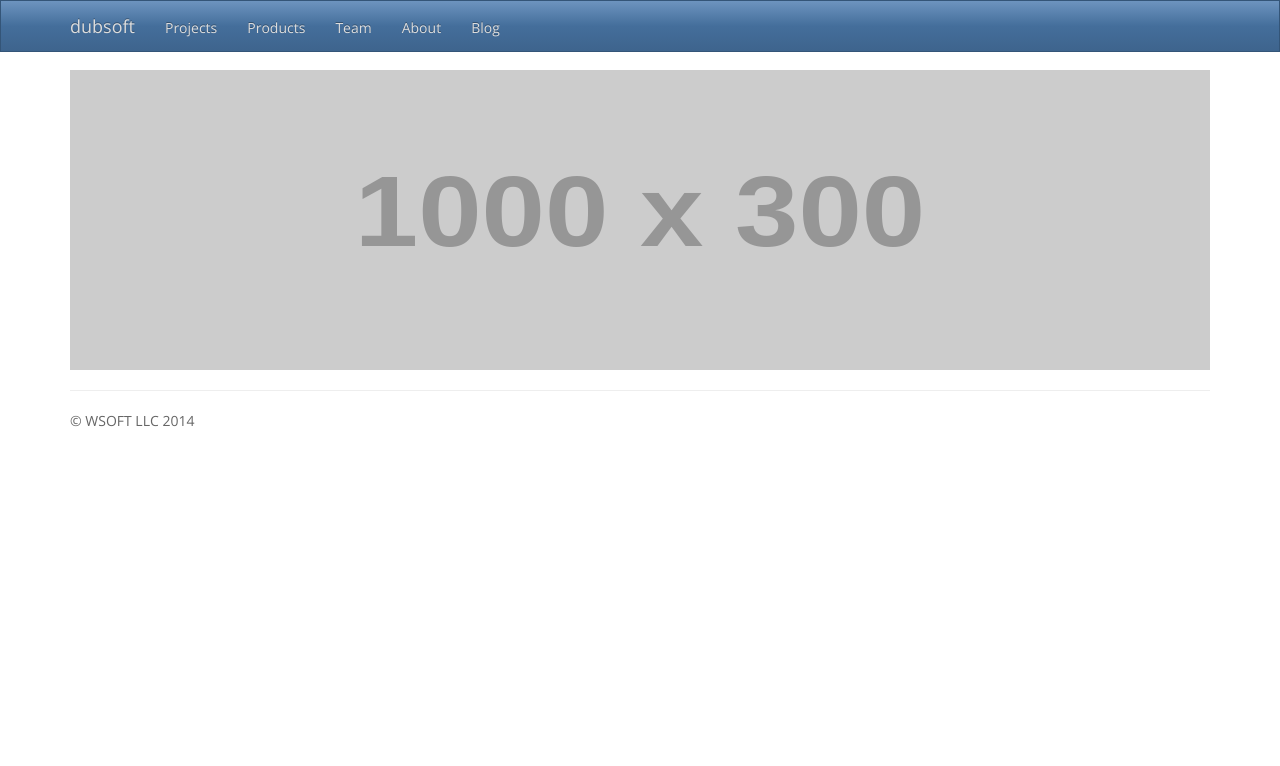
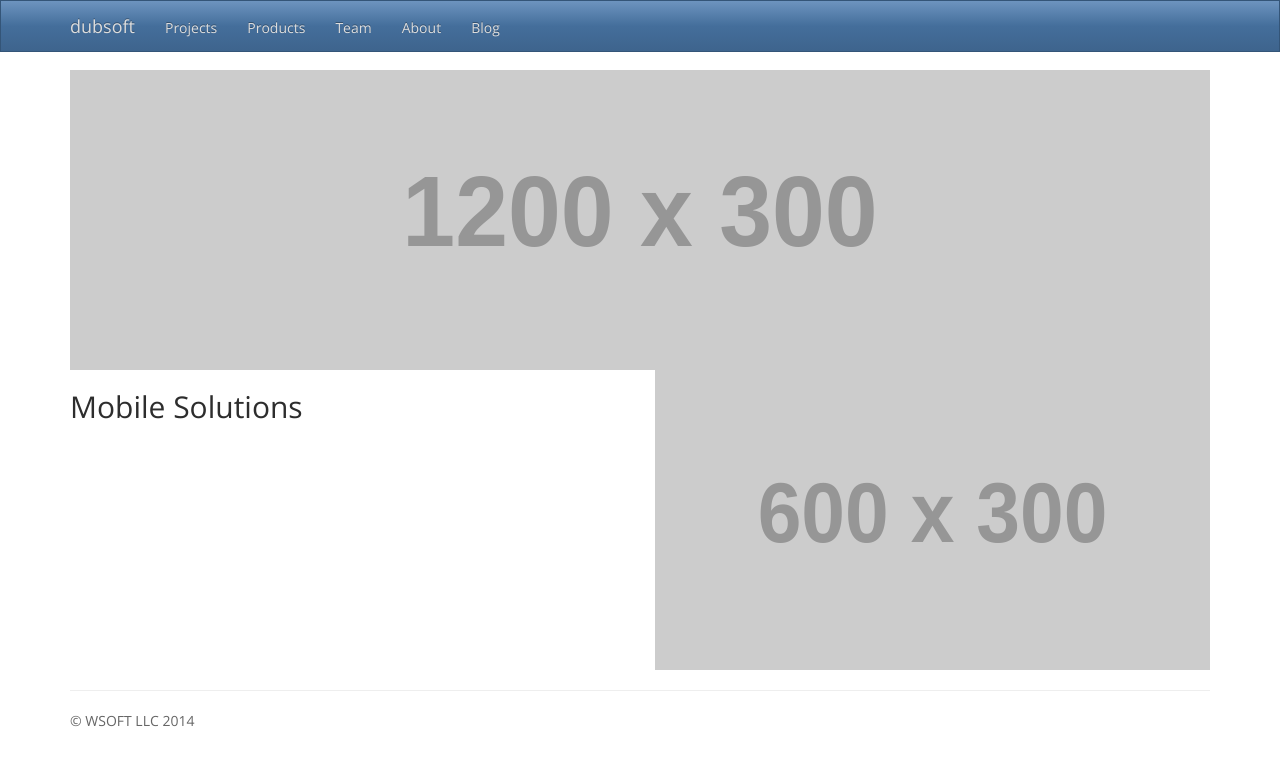
Before and after one commit to dubsoft/dubsoft-www, a Jekyll site: the page built from index.html, in a window 1280 px wide. Shown: the top 766 px of the page. Built offline with Jekyll 4.4.1, drawn with Linux system fonts in a browser that asks for light colours; nearby versions of some CDN libraries; Markdown is read by kramdown in place of the engine named in the settings.

Commit message:
Add mobile solutions holder

```diff
--- a/index.html
+++ b/index.html
@@ -7,6 +7,20 @@ title: dubsoft
   <div class="col-md-12">
     <img height="300px"
          width="100%"
-    src="http://placehold.it/1000x300.jpg"/>
+         src="http://placehold.it/1200x300.jpg"
+    />
   </div>
 </div>
+
+
+<div class="row">
+  <div class="col-md-6">
+    <h2>Mobile Solutions</h2>
+  </div>
+  <div class="col-md-6">
+    <img height="300px"
+         width="100%"
+         src="http://placehold.it/600x300.jpg"
+    />
+  </div>
+</div>
```
